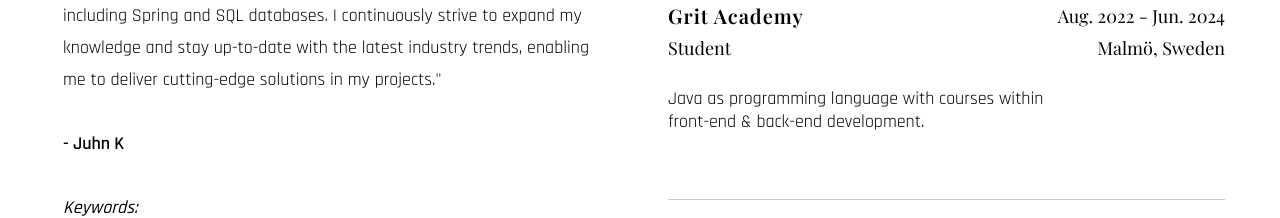
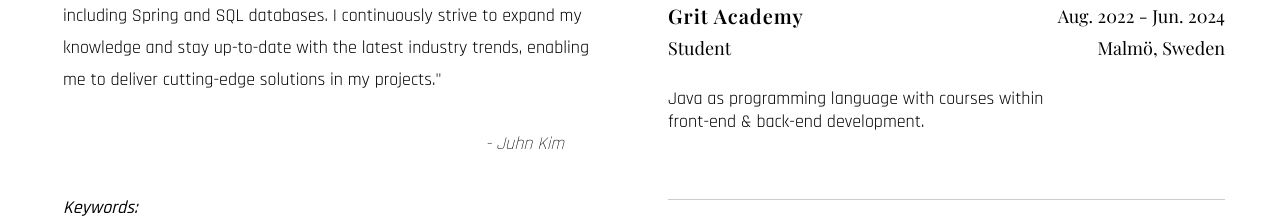
Before and after one commit to Juhniel/Portfolio-reactv2, a React (Vite) app: page / in a window 1280 px wide. Shown: the part 1800-2018 px from the top of the page. Built offline with nearby package versions, Linux system fonts and the light colour scheme; a web font is replaced by a local one.

Commit message:
new build

```diff
--- a/src/components/Experience.jsx
+++ b/src/components/Experience.jsx
@@ -50,13 +50,12 @@ export default function Experience({ scrollToElement, showAllProjects }) {
               deliver cutting-edge solutions in my projects."
               <br />
               <br />
-              <span className="font-secondary font-semibold">- Juhn K</span>
-              <br />
+              <span className="flex justify-end mr-12 italic font-thin">- Juhn Kim</span>
               <br />
               <span className="font-medium italic ">
               Keywords:
               <br />
-              #Java #Spring #mySQL #PostgreSQL #Git #JavaScript #React,
+              #Java #Spring #mySQL #PostgreSQL #Git #JavaScript #React
               #Tailwind </span>
             </h3>
             <button className="btn btn-sm btn-hover text-base">
```
Also changed, not shown: 4 other files (tests, documents, lock files or other folders).
